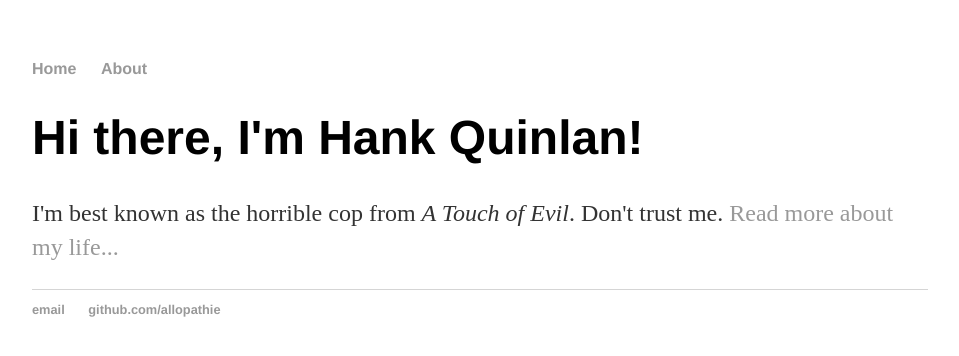
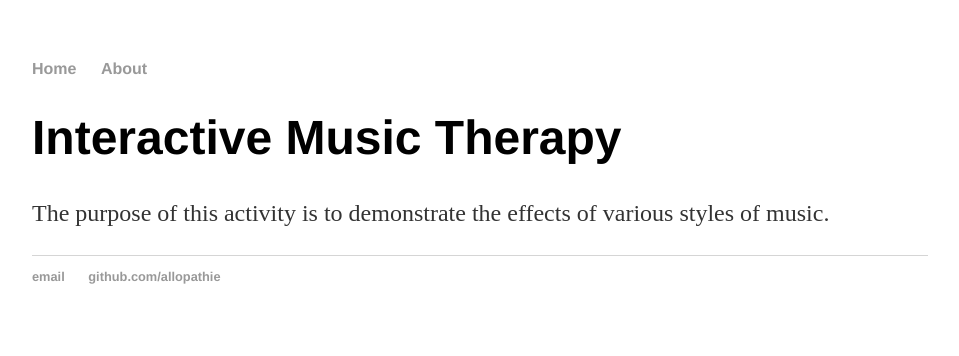
Before and after one commit to allopathie/musictherapy, a Jekyll site: the page built from index.html, in a window 1280 px wide. Shown: the top 356 px of the page, without its empty margins (160-1119 px from the left). Built offline with Jekyll 4.4.1, drawn with Linux system fonts in a browser that asks for light colours.

Commit message:
Update index.html

```diff
--- a/index.html
+++ b/index.html
@@ -4,6 +4,6 @@ title: Interactive Music Theory
 ---
 
 		<div class="blurb">
-			<h1>Hi there, I'm Hank Quinlan!</h1>
-			<p>I'm best known as the horrible cop from <em>A Touch of Evil</em>. Don't trust me. <a href="/about">Read more about my life...</a></p>
+			<h1>Interactive Music Therapy</h1>
+			<p>The purpose of this activity is to demonstrate the effects of various styles of music.</p>
 		</div>
```
